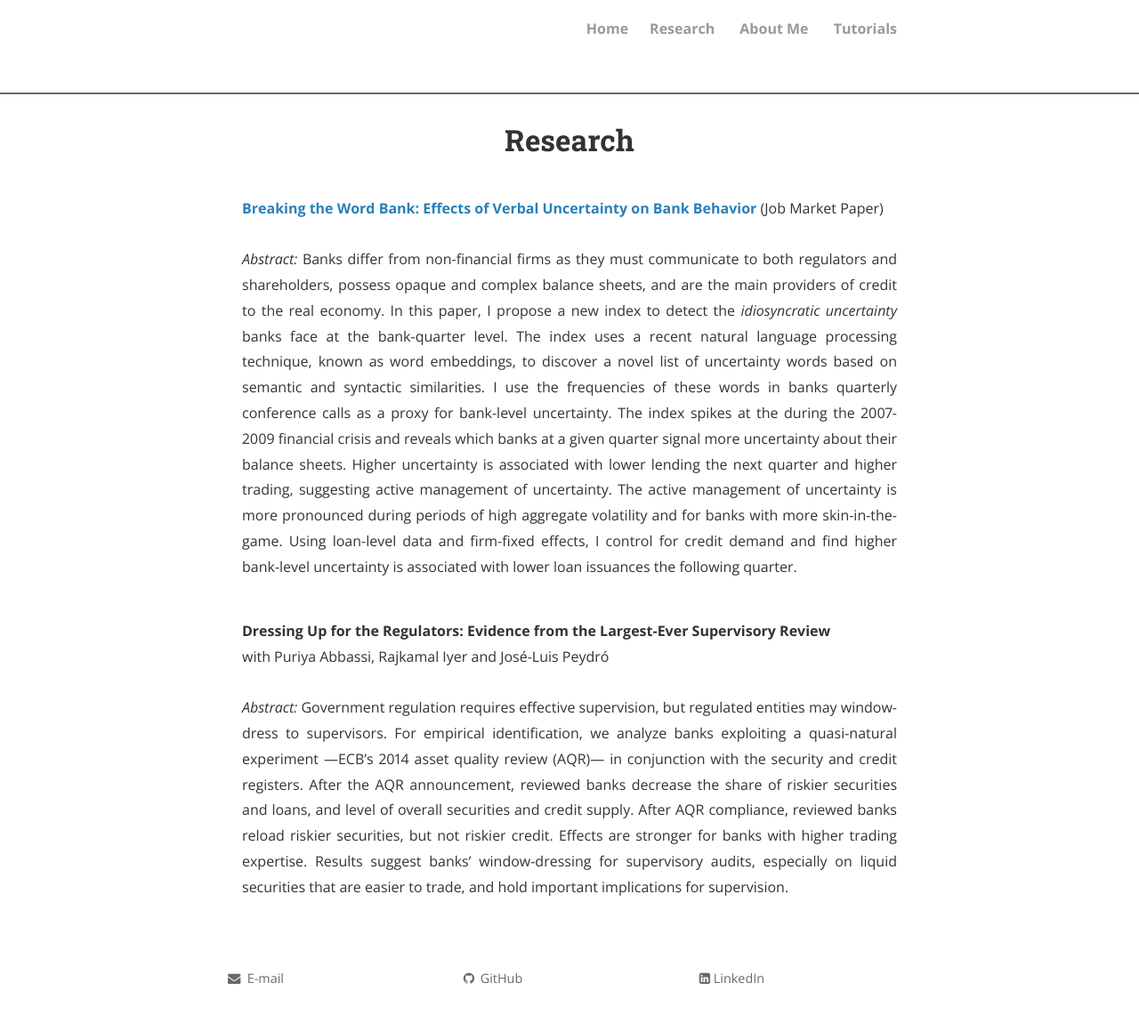
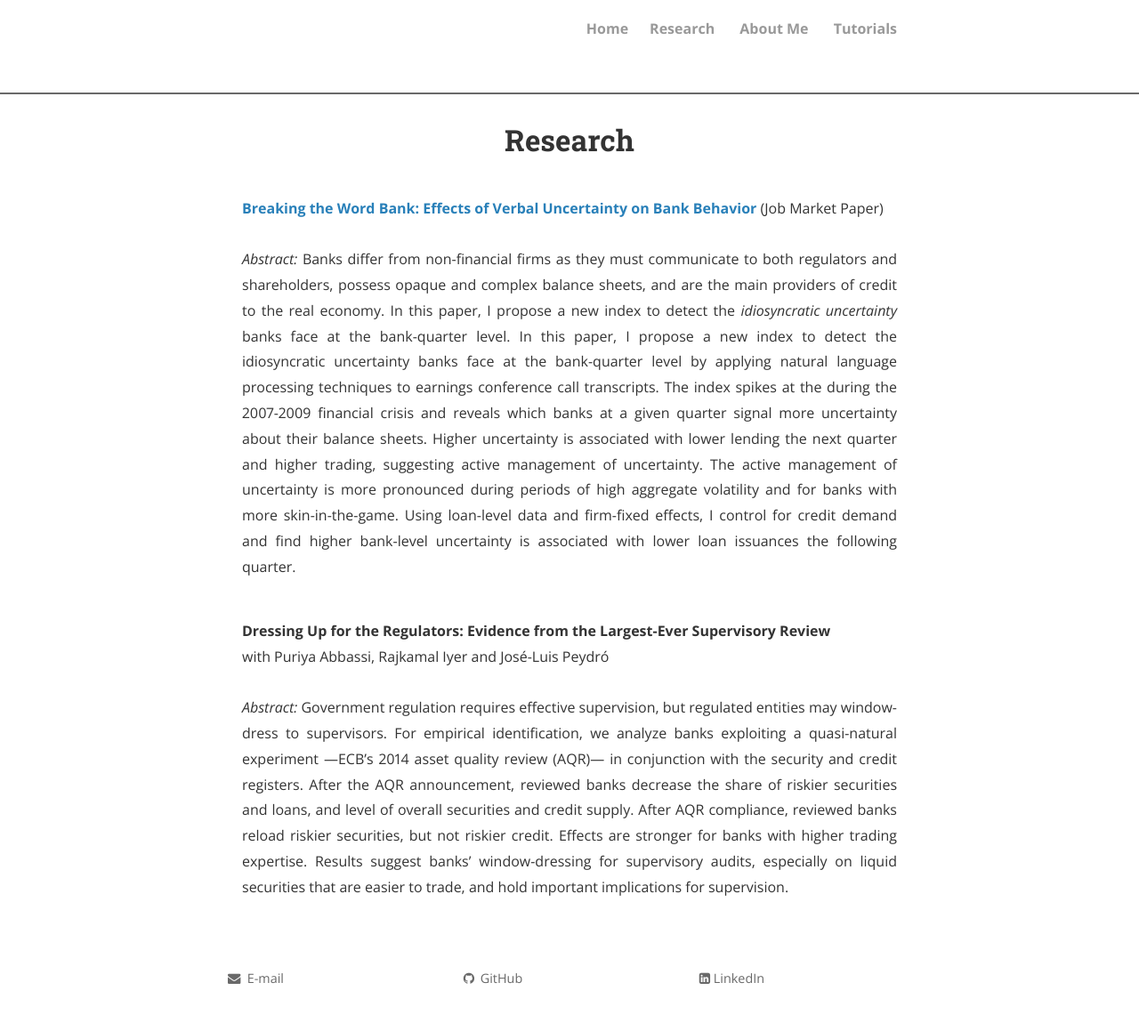
Before and after one commit to zsivine/zsivine.github.io, a Jekyll site: the page built from research.html, in a window 1280 px wide. Shown: the whole page at 89% size. Built offline with Jekyll 4.4.1, drawn with Linux system fonts in a browser that asks for light colours; nearby versions of some CDN libraries; comment, search, counter and statistics services are not loaded; a style sheet for code colours, icons or effects is not loaded.

Commit message:
Update research.html

```diff
--- a/research.html
+++ b/research.html
@@ -3,8 +3,8 @@ layout: page
 title: Research
 permalink: /research/
 ---
-<strong><a href="https://www.dropbox.com/s/rfdlpyzo12grhho/Breaking_the_Word_Bank_2019.pdf?dl=0">Breaking the Word Bank: Effects of Verbal Uncertainty on Bank Behavior</a></strong> (Job Market Paper)<br><br>
-<p style="text-align:justify"><i>Abstract: </i>Banks differ from non-financial firms as they must communicate to both regulators and shareholders, possess opaque and complex balance sheets, and are the main providers of credit to the real economy. In this paper, I propose a new index to detect the <i>idiosyncratic uncertainty</i> banks face at the bank-quarter level. The index uses a recent natural language processing technique, known as word embeddings, to discover a novel list of uncertainty words based on semantic and syntactic similarities. I use the frequencies of these words in banks quarterly conference calls as a proxy for bank-level uncertainty. The index spikes at the during the 2007-2009 financial crisis and reveals which banks at a given quarter signal more uncertainty about their balance sheets. Higher uncertainty is associated with lower lending the next quarter and higher trading, suggesting active management of uncertainty. The active management of uncertainty is more pronounced during periods of high aggregate volatility and for banks with more skin-in-the-game. Using loan-level data and firm-fixed effects, I control for credit demand and find higher bank-level uncertainty is associated with lower loan issuances the following quarter.</p>
+<strong><a href="https://www.dropbox.com/s/mtt14hj08asholx/Breaking_the_Word_Bank_2019.pdf?dl=0">Breaking the Word Bank: Effects of Verbal Uncertainty on Bank Behavior</a></strong> (Job Market Paper)<br><br>
+<p style="text-align:justify"><i>Abstract: </i>Banks differ from non-financial firms as they must communicate to both regulators and shareholders, possess opaque and complex balance sheets, and are the main providers of credit to the real economy. In this paper, I propose a new index to detect the <i>idiosyncratic uncertainty</i> banks face at the bank-quarter level. In this paper, I propose a new index to detect the idiosyncratic uncertainty banks face at the bank-quarter level by applying natural language processing techniques to earnings conference call transcripts. The index spikes at the during the 2007-2009 financial crisis and reveals which banks at a given quarter signal more uncertainty about their balance sheets. Higher uncertainty is associated with lower lending the next quarter and higher trading, suggesting active management of uncertainty. The active management of uncertainty is more pronounced during periods of high aggregate volatility and for banks with more skin-in-the-game. Using loan-level data and firm-fixed effects, I control for credit demand and find higher bank-level uncertainty is associated with lower loan issuances the following quarter.</p>
 <br>
 <strong>Dressing Up for the Regulators: Evidence from the Largest-Ever Supervisory Review</strong><br>with Puriya Abbassi, Rajkamal Iyer and Jos&eacute;-Luis Peydr&oacute;<br><br>
 <p style="text-align:justify"><i>Abstract: </i>Government regulation requires effective supervision, but regulated entities may window-dress to supervisors.  For empirical identification, we analyze banks exploiting a quasi-natural experiment —ECB’s 2014 asset quality review (AQR)— in conjunction with the security and credit registers.  After the AQR announcement, reviewed banks decrease the share of riskier securities and loans, and level of overall securities and credit supply. After AQR compliance, reviewed banks reload riskier securities, but not riskier credit.  Effects are stronger for banks with higher trading expertise.  Results suggest banks’ window-dressing for supervisory audits, especially on liquid securities that are easier to trade, and hold important implications for supervision.</p><br>
```
